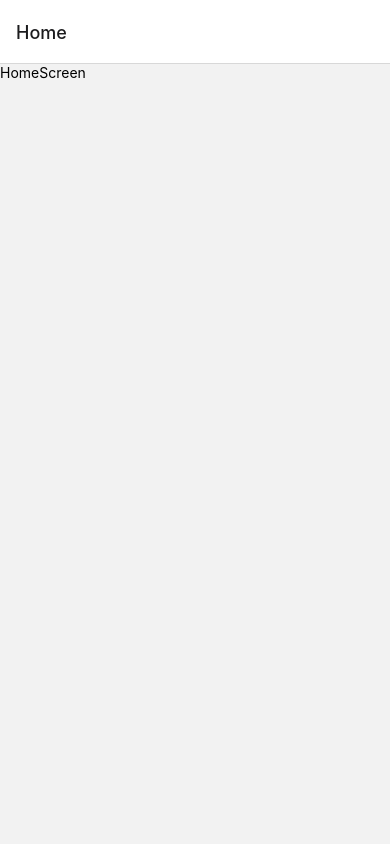
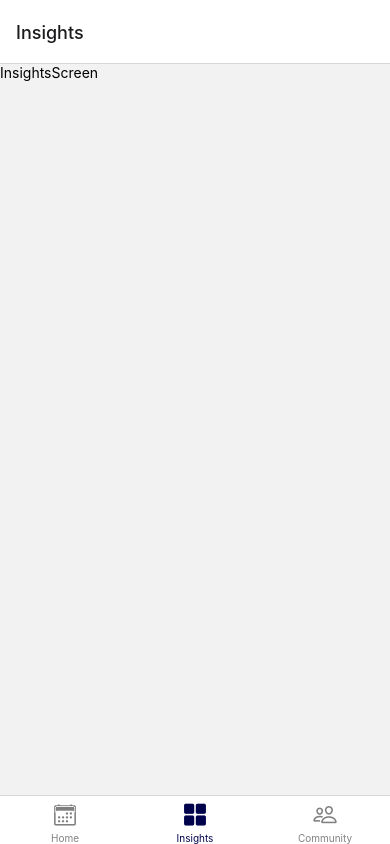
Before and after one commit to parkj22/mental-fit, a React Native app: screen /Insights in a window 390 px wide. Before the commit this address had no page. Built offline with nearby package versions, Linux system fonts and the light colour scheme; what tailwindcss-react-native would draw is missing.

Commit message:
added bottom tab with three screens

```diff
--- a/App.js
+++ b/App.js
@@ -1,17 +1,40 @@
 import { TailwindProvider } from "tailwindcss-react-native";
 import { NavigationContainer } from "@react-navigation/native";
-import { createNativeStackNavigator } from "@react-navigation/native-stack";
+import { createBottomTabNavigator } from "@react-navigation/bottom-tabs";
 import HomeScreen from "./screens/HomeScreen";
+import InsightsScreen from "./screens/InsightsScreen";
+import CommunityScreen from "./screens/CommunityScreen";
+import Ionicons from "@expo/vector-icons/Ionicons";
 
-const Stack = createNativeStackNavigator();
+
+const Tab = createBottomTabNavigator();
 
 export default function App() {
   return (
     <NavigationContainer>
       <TailwindProvider>
-        <Stack.Navigator>
-          <Stack.Screen name="Home" component={HomeScreen} />
-        </Stack.Navigator>
+        <Tab.Navigator screenOptions={({ route }) => ({
+          tabBarIcon: ({ focused, color, size }) => {
+            let iconName;
+
+            // Set icons for each screens
+            if (route.name == "Home") {
+              iconName = focused ? "calendar" : "calendar-outline";
+            } else if (route.name == "Insights") {
+              iconName = focused ? "grid" : "grid-outline";
+            } else if (route.name == "Community") {
+              iconName = focused ? "people" : "people-outline";
+            }
+
+            return <Ionicons name={iconName} size={size} color={color} />;
+          },
+          tabBarActiveTintColor: "#00034C",  // TODO: arbitrary color used
+          tabBarInactiveTintColor: "gray",  //  TODO: arbitrary color used
+        })}>
+          <Tab.Screen name="Home" component={HomeScreen} />
+          <Tab.Screen name="Insights" component={InsightsScreen} />
+          <Tab.Screen name="Community" component={CommunityScreen} />
+        </Tab.Navigator>
       </TailwindProvider>
     </NavigationContainer>
   );
--- a/package.json
+++ b/package.json
@@ -10,6 +10,8 @@
     "eject": "expo eject"
   },
   "dependencies": {
+    "@expo/vector-icons": "^13.0.0",
+    "@react-navigation/bottom-tabs": "^6.3.2",
     "@react-navigation/native": "^6.0.11",
     "@react-navigation/native-stack": "^6.7.0",
     "expo": "~45.0.0",
--- /dev/null
+++ b/screens/CommunityScreen.js
@@ -0,0 +1,12 @@
+import { View, Text } from 'react-native'
+import React from 'react'
+
+const CommunityScreen = () => {
+  return (
+    <View>
+      <Text>CommunityScreen</Text>
+    </View>
+  )
+}
+
+export default CommunityScreen;
--- a/screens/HomeScreen.js
+++ b/screens/HomeScreen.js
@@ -1,12 +1,14 @@
-import { View, Text } from 'react-native'
-import React from 'react'
+import { Text, SafeAreaView, TextInput, View } from 'react-native'
+import React, { useLayoutEffect } from 'react'
+import { useNavigation } from '@react-navigation/native'
 
 const HomeScreen = () => {
+
   return (
-    <View>
-      <Text className="text-red-500">HomeScreen</Text>
-    </View>
+    <SafeAreaView>
+      <Text className="text-color-[#00034C] font-bold text-2xl">HomeScreen</Text>
+    </SafeAreaView>
   )
 }
 
-export default HomeScreen
+export default HomeScreen;
--- /dev/null
+++ b/screens/InsightsScreen.js
@@ -0,0 +1,12 @@
+import { View, Text } from 'react-native'
+import React from 'react'
+
+const InsightsScreen = () => {
+  return (
+    <View>
+      <Text>InsightsScreen</Text>
+    </View>
+  )
+}
+
+export default InsightsScreen;
```
Also changed, not shown: 1 other file (tests, documents, lock files or other folders).
